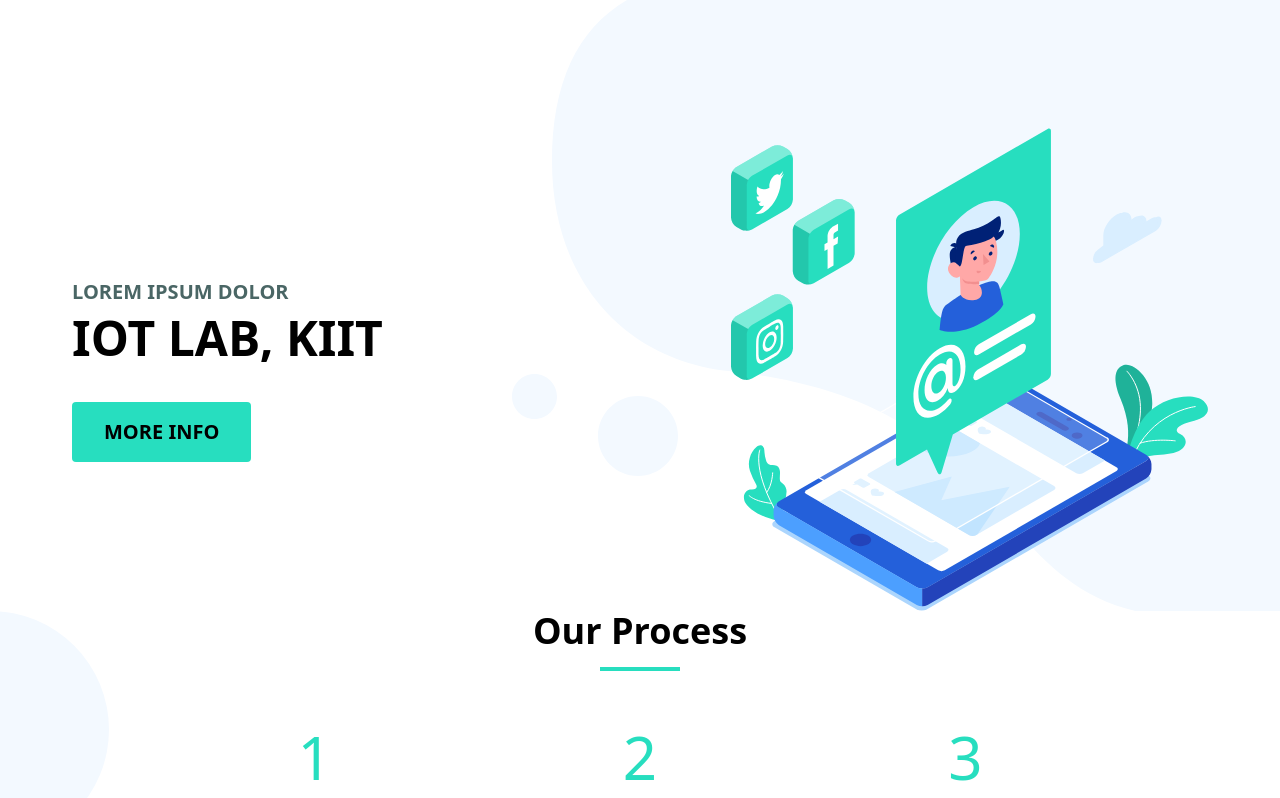
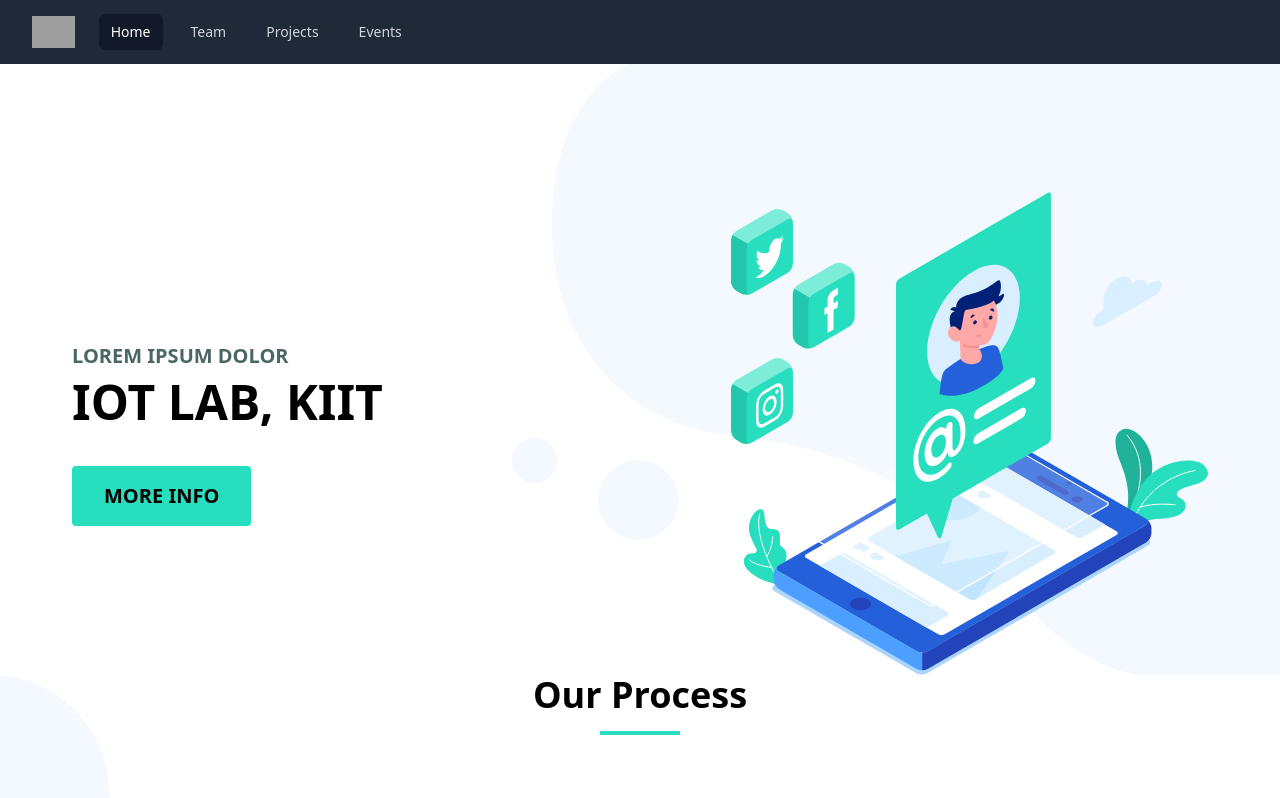
Before and after one commit to Cation-Coder6/iotkiit-aditya, a Next.js app: page / in a window 1280 px wide. Shown: the top 798 px of the page. Built offline with nearby package versions, Linux system fonts and the light colour scheme; grey boxes are pictures that could not be loaded.

Commit message:
Added navbar

```diff
--- /dev/null
+++ b/components/Navbar.jsx
@@ -0,0 +1,130 @@
+import { Transition } from "@headlessui/react";
+import { useState } from "react";
+
+const Navbar = () => {
+  const [open, setOpen] = useState(false);
+
+  return (
+    <nav className="bg-gray-800">
+      <div className="max-w-7xl mx-auto px-2 sm:px-6 lg:px-8">
+        <div className="relative flex items-center justify-between h-16">
+          <div className="absolute inset-y-0 left-0 flex items-center sm:hidden">
+            <button
+              onClick={() => setOpen(!open)}
+              className="inline-flex items-center justify-center p-2 rounded-md text-gray-400 hover:text-white hover:bg-gray-700 focus:outline-none focus:ring-2 focus:ring-inset focus:ring-white"
+              aria-expanded="false"
+            >
+              <span className="sr-only">Open main menu</span>
+
+              <svg
+                className="block h-6 w-6"
+                xmlns="http://www.w3.org/2000/svg"
+                fill="none"
+                viewBox="0 0 24 24"
+                stroke="currentColor"
+                aria-hidden="true"
+              >
+                <path
+                  strokeLinecap="round"
+                  strokeLinejoin="round"
+                  strokeWidth={2}
+                  d="M4 6h16M4 12h16M4 18h16"
+                />
+              </svg>
+              <svg
+                className="hidden h-6 w-6"
+                xmlns="http://www.w3.org/2000/svg"
+                fill="none"
+                viewBox="0 0 24 24"
+                stroke="currentColor"
+                aria-hidden="true"
+              >
+                <path
+                  strokeLinecap="round"
+                  strokeLinejoin="round"
+                  strokeWidth={2}
+                  d="M6 18L18 6M6 6l12 12"
+                />
+              </svg>
+            </button>
+          </div>
+          <div className="flex-1 flex items-center justify-center sm:items-stretch sm:justify-start">
+            <div className="flex-shrink-0 flex items-center">
+              <img
+                className="block lg:hidden h-8 w-auto"
+                src="https://tailwindui.com/img/logos/workflow-mark-indigo-500.svg"
+                alt="Workflow"
+              />
+              <img
+                className="hidden lg:block h-8 w-auto"
+                src="https://tailwindui.com/img/logos/workflow-logo-indigo-500-mark-white-text.svg"
+                alt="Workflow"
+              />
+            </div>
+            <div className="hidden sm:block sm:ml-6">
+              <div className="flex space-x-4">
+                <a
+                  href="/"
+                  className="bg-gray-900 text-white px-3 py-2 rounded-md text-sm font-medium"
+                >
+                  Home
+                </a>
+                <a
+                  href="/team"
+                  className="text-gray-300 hover:bg-gray-700 hover:text-white px-3 py-2 rounded-md text-sm font-medium"
+                >
+                  Team
+                </a>
+                <a
+                  href="/projects"
+                  className="text-gray-300 hover:bg-gray-700 hover:text-white px-3 py-2 rounded-md text-sm font-medium"
+                >
+                  Projects
+                </a>
+                <a
+                  href="/events"
+                  className="text-gray-300 hover:bg-gray-700 hover:text-white px-3 py-2 rounded-md text-sm font-medium"
+                >
+                  Events
+                </a>
+              </div>
+            </div>
+          </div>
+          <div className="absolute inset-y-0 right-0 flex items-center pr-2 sm:static sm:inset-auto sm:ml-6 sm:pr-0"></div>
+        </div>
+      </div>
+      <Transition show={open}>
+        <div className=" sm:hidden">
+          <div className="px-2 pt-2 pb-3 space-y-1">
+            <a
+              href="/"
+              className="bg-gray-900 text-white block px-3 py-2 rounded-md text-base font-medium"
+            >
+              Home
+            </a>
+            <a
+              href="/team"
+              className="text-gray-300 hover:bg-gray-700 hover:text-white block px-3 py-2 rounded-md text-base font-medium"
+            >
+              Team
+            </a>
+            <a
+              href="/projects"
+              className="text-gray-300 hover:bg-gray-700 hover:text-white block px-3 py-2 rounded-md text-base font-medium"
+            >
+              Projects
+            </a>
+            <a
+              href="/events"
+              className="text-gray-300 hover:bg-gray-700 hover:text-white block px-3 py-2 rounded-md text-base font-medium"
+            >
+              Events
+            </a>
+          </div>
+        </div>
+      </Transition>
+    </nav>
+  );
+};
+
+export default Navbar;
--- a/package.json
+++ b/package.json
@@ -8,6 +8,7 @@
     "start": "next start"
   },
   "dependencies": {
+    "@headlessui/react": "^0.2.0",
     "autoprefixer": "^10.0.2",
     "next": "10.0.5",
     "postcss": "^8.2.4",
--- a/pages/_app.js
+++ /dev/null
@@ -1,7 +0,0 @@
-import '../styles/globals.css'
-
-function MyApp({ Component, pageProps }) {
-  return <Component {...pageProps} />
-}
-
-export default MyApp
--- /dev/null
+++ b/pages/_app.jsx
@@ -0,0 +1,13 @@
+import Navbar from "../components/Navbar";
+import "../styles/globals.css";
+
+function MyApp({ Component, pageProps }) {
+  return (
+    <>
+      <Navbar />
+      <Component {...pageProps} />
+    </>
+  );
+}
+
+export default MyApp;
```
Also changed, not shown: 1 other file (tests, documents, lock files or other folders).
